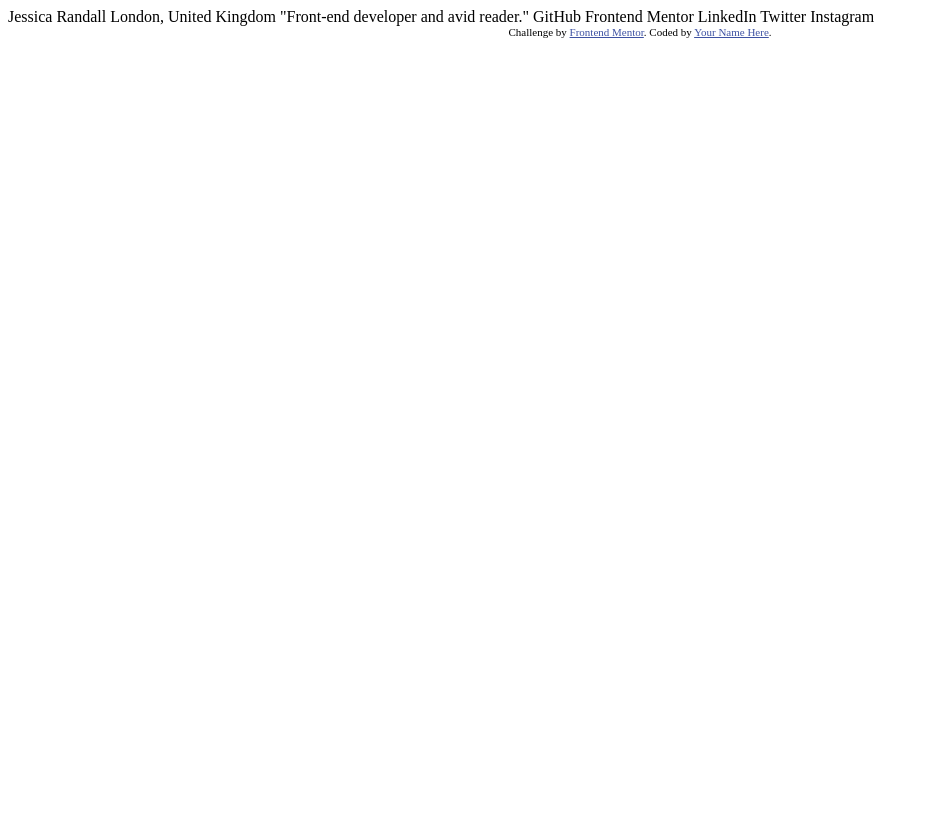
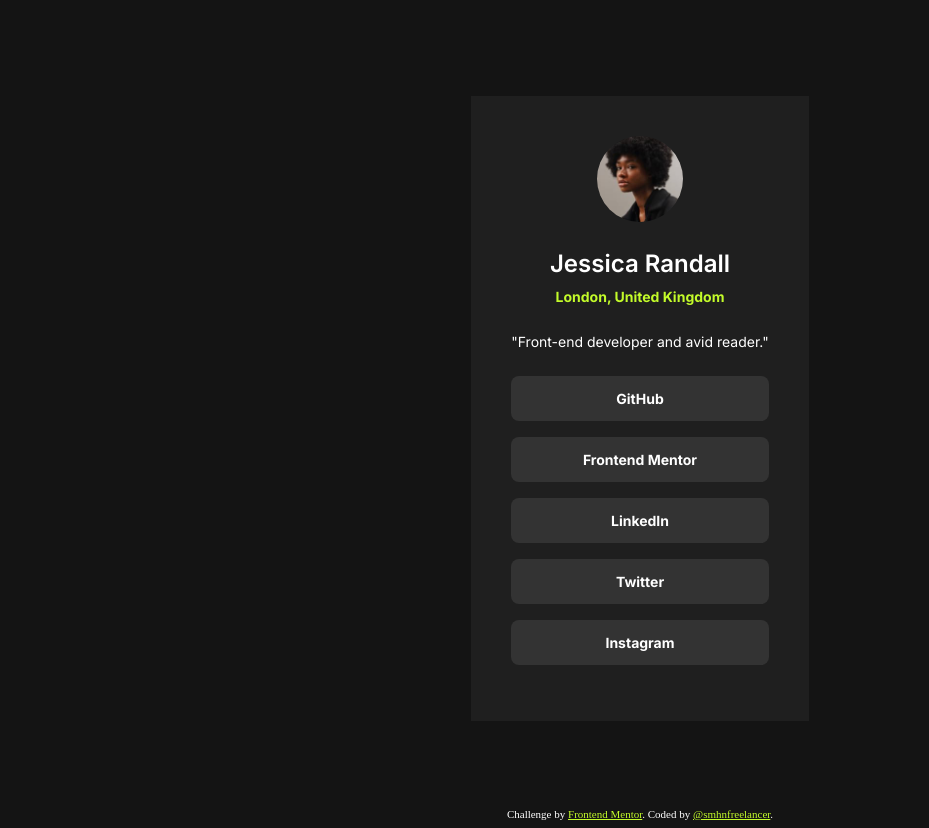
Before and after one commit to smhnfreelancer/frontendmentor, a plain HTML site: page frontendmentor/social-links-profile-main/index.html in a window 1280 px wide. Shown: the whole page, without its empty margins (0-929 px from the left). Before the commit the page ends 800 px from the top, so only its background shows below. Drawn offline with Linux system fonts and the light colour scheme.

Commit message:
project finished

```diff
--- a/frontendmentor/social-links-profile-main/index.html
+++ b/frontendmentor/social-links-profile-main/index.html
@@ -1,34 +1,51 @@
 <!DOCTYPE html>
 <html lang="en">
   <head>
-  <meta charset="UTF-8">
-  <meta name="viewport" content="width=device-width, initial-scale=1.0"> <!-- displays site properly based on user's device -->
+    <meta charset="UTF-8" />
+    <meta name="viewport" content="width=device-width, initial-scale=1.0" />
+    <!-- displays site properly based on user's device -->
 
-  <link rel="icon" type="image/png" sizes="32x32" href="./assets/images/favicon-32x32.png">
+    <link
+      rel="icon"
+      type="image/png"
+      sizes="32x32"
+      href="./assets/images/favicon-32x32.png"
+    />
 
     <title>Frontend Mentor | Social links profile</title>
 
-  <!-- Feel free to remove these styles or customise in your own stylesheet 👍 -->
-  <style>
-    .attribution { font-size: 11px; text-align: center; }
-    .attribution a { color: hsl(228, 45%, 44%); }
-  </style>
+    <link rel="stylesheet" href="./styles/style.css" />
   </head>
   <body>
-
-  Jessica Randall
-  London, United Kingdom
-  "Front-end developer and avid reader."
-
-  GitHub
-  Frontend Mentor
-  LinkedIn
-  Twitter
-  Instagram
-
+    <main>
+      <div class="card">
+        <img
+          class="card__image"
+          src="./assets/images/avatar-jessica.jpeg"
+          alt="avatar-jessica"
+        />
+        <h1 class="card__name">Jessica Randall</h1>
+        <span class="card__location">London, United Kingdom</span>
+        <span class="card__title">"Front-end developer and avid reader."</span>
+        <ul class="card__social">
+          <li class="card__social__item">GitHub</li>
+          <li class="card__social__item">Frontend Mentor</li>
+          <li class="card__social__item">LinkedIn</li>
+          <li class="card__social__item">Twitter</li>
+          <li class="card__social__item">Instagram</li>
+        </ul>
+      </div>
+    </main>
+    <footer>
       <div class="attribution">
-    Challenge by <a href="https://www.frontendmentor.io?ref=challenge" target="_blank">Frontend Mentor</a>.
-    Coded by <a href="#">Your Name Here</a>.
+        Challenge by
+        <a href="https://www.frontendmentor.io?ref=challenge" target="_blank"
+          >Frontend Mentor</a
+        >. Coded by
+        <a href="https://www.frontendmentor.io/profile/smhnfreelancer"
+          >@smhnfreelancer</a
+        >.
       </div>
+    </footer>
   </body>
 </html>
--- /dev/null
+++ b/frontendmentor/social-links-profile-main/styles/style.css
@@ -0,0 +1,108 @@
+@import url('https://fonts.googleapis.com/css2?family=Inter:wght@100..900&display=swap');
+
+:root {
+  --Black: #141414;
+  --DarkGrey: #1f1f1f;
+  --Grey: #333333;
+  --NeonGreen: #c3fb2a;
+  --White: #ffffff;
+}
+
+body {
+  background-color: var(--Black);
+  color: var(--White);
+}
+
+main {
+  display: flex;
+  flex-direction: column;
+  justify-content: center;
+  align-items: center;
+  height: 100vh;
+}
+
+.card {
+  display: flex;
+  flex-direction: column;
+  align-items: center;
+  background-color: var(--DarkGrey);
+  padding: 24px;
+}
+
+.card__image {
+  width: 86px;
+  height: 86px;
+  border-radius: 50%;
+  margin-bottom: 24px;
+}
+
+.card__name {
+  margin: 0;
+  font-family: 'Inter';
+  font-size: 24px;
+  font-style: normal;
+  font-weight: 600;
+  line-height: 36px;
+  margin-bottom: 4px;
+}
+
+.card__location {
+  margin: 0;
+  color: var(--NeonGreen);
+  font-family: Inter;
+  font-size: 14px;
+  font-style: normal;
+  font-weight: 700;
+  line-height: 21px;
+  margin-bottom: 24px;
+}
+
+.card__title {
+  font-family: Inter;
+  font-size: 14px;
+  font-style: normal;
+  font-weight: 400;
+  line-height: 21px;
+  margin-bottom: 24px;
+}
+
+.card__social {
+  display: contents;
+  list-style: none;
+}
+
+.card__social__item {
+  display: flex;
+  justify-content: center;
+  align-items: center;
+  padding: 12px;
+  border-radius: 8px;
+  background-color: var(--Grey);
+  align-self: stretch;
+  font-family: 'Inter';
+  font-size: 14px;
+  font-style: normal;
+  font-weight: 700;
+  line-height: 21px;
+  margin-bottom: 16px;
+}
+
+.card__social__item:hover {
+  background-color: var(--NeonGreen);
+  color: var(--Grey);
+  cursor: url('../assets/images/handcursor.png'), auto;
+}
+
+@media screen and (min-width: 375px) {
+  .card {
+    padding: 40px;
+  }
+}
+
+.attribution {
+  font-size: 11px;
+  text-align: center;
+}
+.attribution a {
+  color: var(--NeonGreen);
+}
```
Also changed, not shown: frontendmentor/social-links-profile-main/assets/images/handcursor.png (added). Lines whose indentation alone changed are shown as unchanged.
